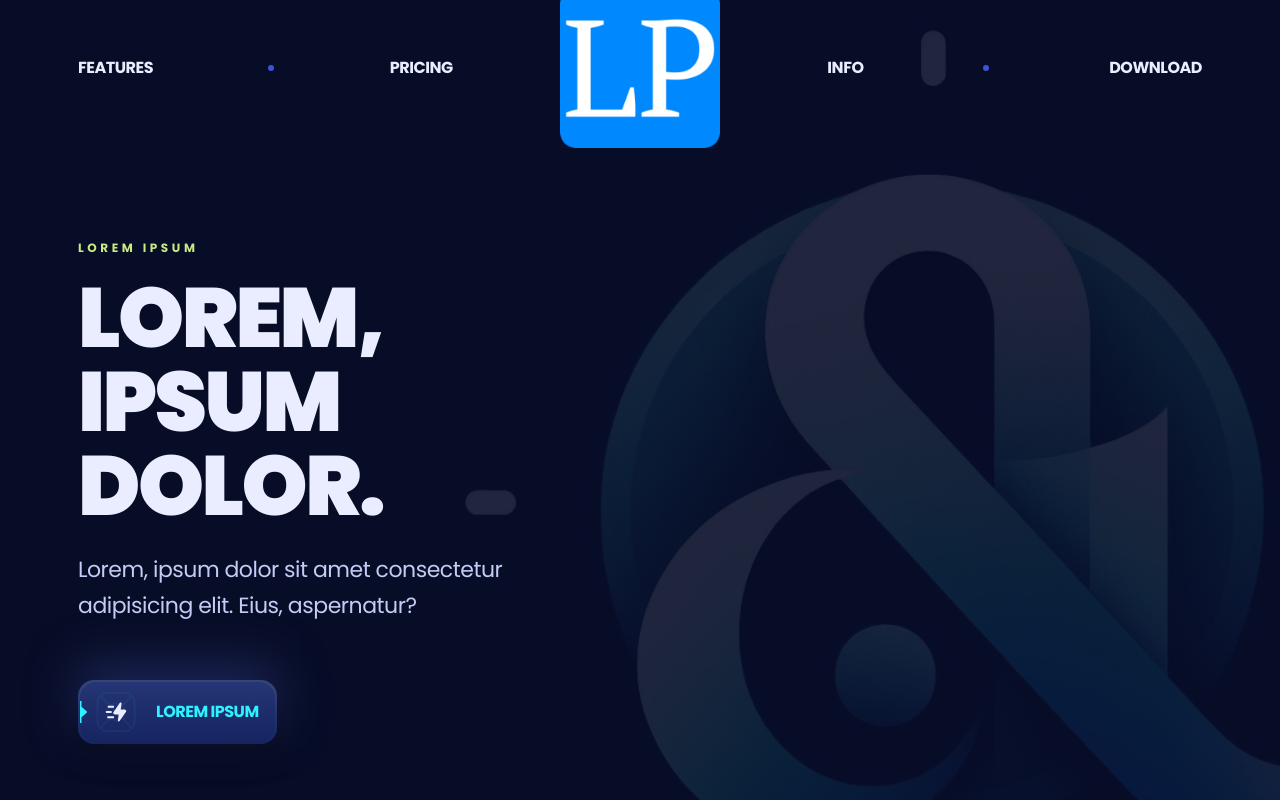
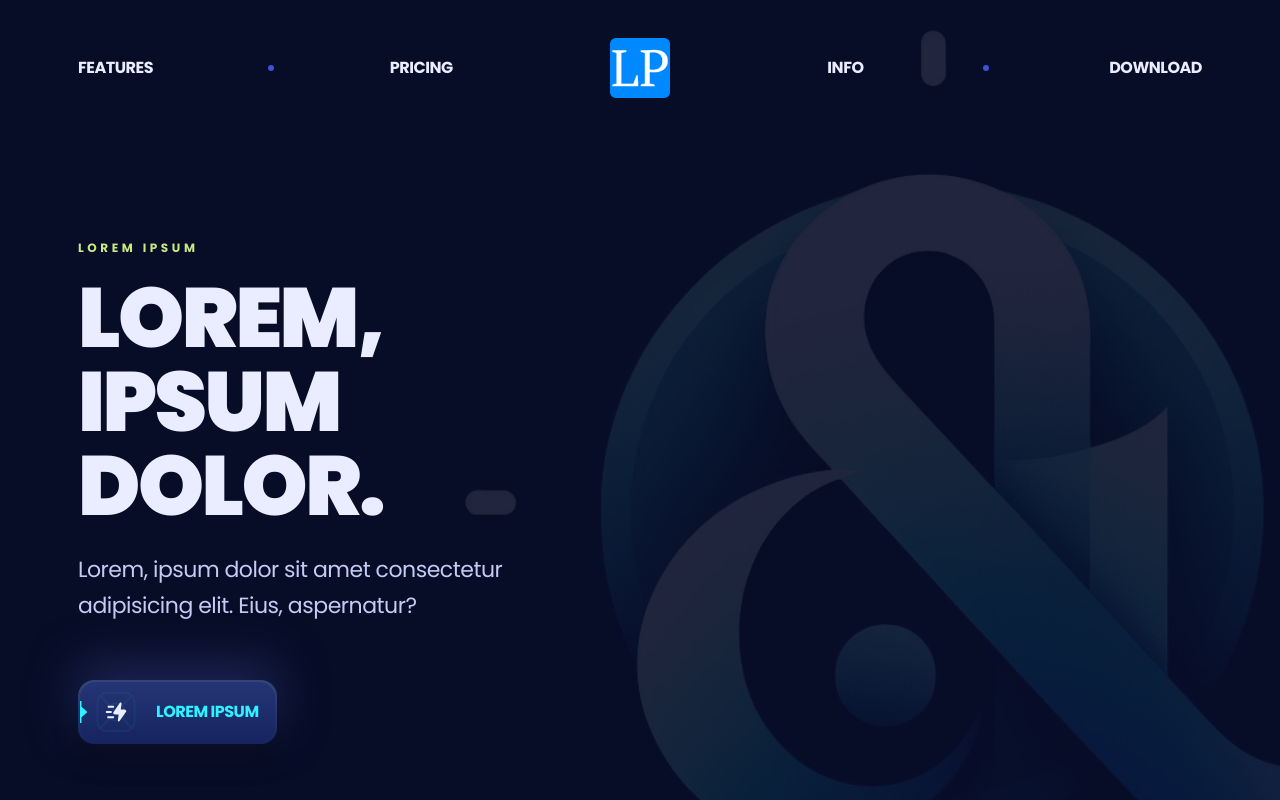
Before and after one commit to Dimterion/landing-page, a React (Vite) app: page / in a window 1280 px wide. Shown: the top 800 px of the page. Built offline with nearby package versions, Linux system fonts and the light colour scheme.

Commit message:
adjust header img, add logos titles to download component

```diff
--- a/src/components/Download.jsx
+++ b/src/components/Download.jsx
@@ -69,8 +69,9 @@ const Download = () => {
           </div>
           <ul className="mt-24 flex justify-center max-lg:hidden">
             {logos.map(({ id, url, width, height, title }) => (
-              <li key={id} className="mx-10">
+              <li key={id} className="mx-10 flex flex-col items-center gap-4">
                 <img src={url} width={width} height={height} alt={title} />
+                <p>{title}</p>
               </li>
             ))}
           </ul>
--- a/src/components/Header.jsx
+++ b/src/components/Header.jsx
@@ -51,7 +51,7 @@ const Header = () => {
     >
       <div className="container flex h-14 items-center max-lg:px-5">
         <a className="z-2 flex-1 cursor-pointer lg:hidden">
-          <img src={logo} width={115} height={55} alt="Header logo" />
+          <img src={logo} width={60} height={50} alt="Header logo" />
         </a>
         <div
           className={clsx(
@@ -77,7 +77,7 @@ const Header = () => {
                       "cursor-pointer transition-transform duration-500 max-lg:hidden",
                     )}
                   >
-                    <img src={logo} width={160} height={55} alt="Header logo" />
+                    <img src={logo} width={60} height={55} alt="Header logo" />
                   </LinkScroll>
                 </li>
                 <li className="nav-li">
```
